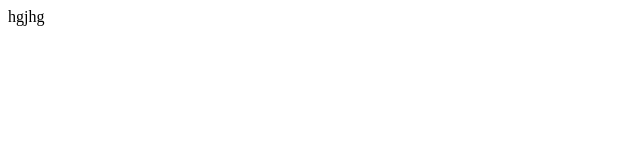
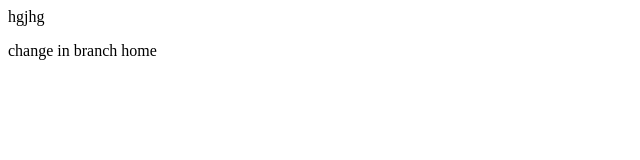
Before and after one commit to adwaithsamod/Employee, a plain HTML site: page index.html in a window 1280 px wide. Shown: the whole page, without its empty margins (0-640 px from the left). Drawn offline with Linux system fonts and the light colour scheme.

Commit message:
changed index

```diff
--- a/index.html
+++ b/index.html
@@ -1,5 +1,7 @@
 <html>
 <body>
 <p>hgjhg</p>
+
+<p>change in branch home</p>
 </body>
 </html>
```
